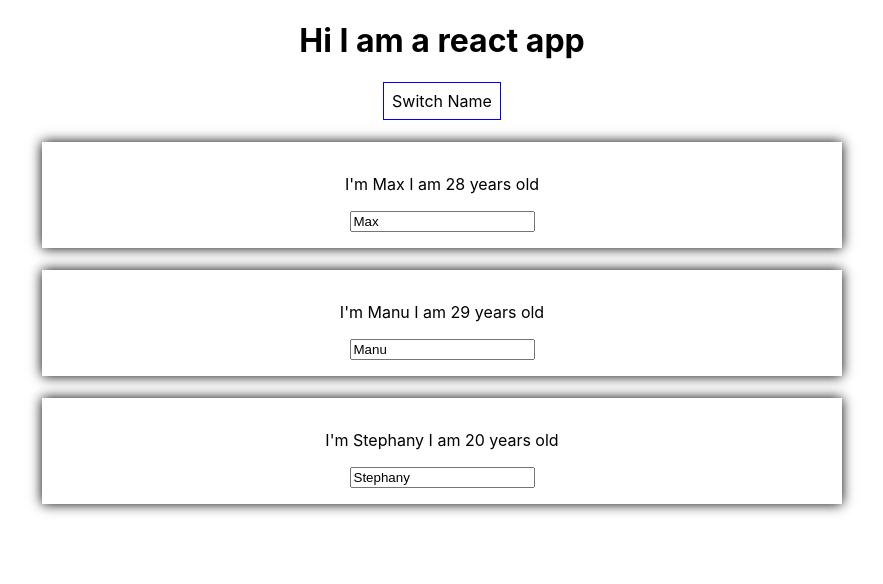
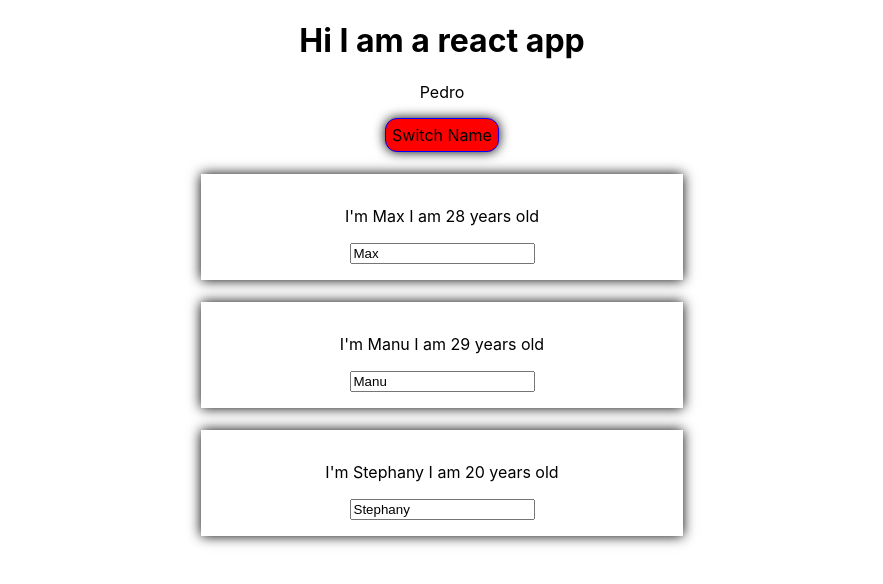
Before and after one commit to Pedro274/React-Class, a React (Create React App) app: page / in a window 1280 px wide. Both pictures are taken after a click on the button "Switch Name". Shown: the top 584 px of the page, without its empty margins (198-1081 px from the left). Built offline with nearby package versions, Linux system fonts and the light colour scheme.

Commit message:
using styled-components framework

```diff
--- a/package.json
+++ b/package.json
@@ -6,9 +6,12 @@
     "@testing-library/jest-dom": "^4.2.4",
     "@testing-library/react": "^9.4.0",
     "@testing-library/user-event": "^7.2.1",
+    "radium": "^0.26.0",
     "react": "^16.12.0",
     "react-dom": "^16.12.0",
-    "react-scripts": "3.3.0"
+    "react-scripts": "3.3.0",
+    "style-component": "0.0.1",
+    "styled-components": "^5.0.0"
   },
   "scripts": {
     "start": "react-scripts start",
--- a/src/App.css
+++ b/src/App.css
@@ -3,9 +3,17 @@
 }
 
 .buttonStyle {
-    background-color: white;
     font: inherit;
     border: 1px solid blue;
-    padding: 8px;
+    padding: 6px;
     cursor: pointer;
+    box-shadow: 0 0 12px black;
 }
+
+.red {
+  color: red;
+}
+
+.bold {
+  font-weight: bold;
+}
--- a/src/App.js
+++ b/src/App.js
@@ -1,8 +1,10 @@
 import React, {Component} from 'react';
 import './App.css';
-import Person from './Person/Person'
+import Person from './Person/Person';
 
-export default class App extends Component {
+
+
+class App extends Component {
 
     state = {
       person:[
@@ -37,6 +39,15 @@ export default class App extends Component {
   }
 
   render = () => {
+    let buttonStyle = {
+      borderRadius: '12px',
+      outlineStyle: 'none',
+      backgroundColor: 'rgb(91, 241, 45)',
+      ':hover': {
+        backgroundColor: 'lightblue',
+        color: 'black',
+      }
+    };
 
     let person = null;
 
@@ -52,12 +63,28 @@ export default class App extends Component {
                 change={this.nameChangeHandler.bind(this,person.id)}/>})
                 }
        </div>)
-    }
+
+       buttonStyle.backgroundColor = 'red';
+       buttonStyle[':hover'] = {
+                                  backgroundColor: 'white',
+                                  color: 'black'}
+    }// end of render method
+
+    const styleParagraph=[];
+    if(this.state.person.length <= 2){styleParagraph.push('red')};
+    if(this.state.person.length <= 1){styleParagraph.push('bold')};
 
 
-   return ( <div className="App">
+
+   return (
+   <div className="App">
       <h1>Hi I am a react app </h1>
-      <button className='buttonStyle' onClick={this.toggleHandler}>Switch Name</button>
+      <p className={styleParagraph.join(' ')}>Pedro </p>
+      <button className='buttonStyle' style={buttonStyle} onClick={this.toggleHandler}>Switch Name</button>
       {person}
-    </div>)}
+    </div>)
+
+  }
 }
+
+export default App;
--- a/src/Person/Person.js
+++ b/src/Person/Person.js
@@ -1,14 +1,30 @@
 import React from 'react';
 import './Person.css';
+import styled from 'styled-components';
+
+
+const StyleDiv = styled.div`
+        width: 450px ;
+        margin:  auto;
+        box-shadow: 0 0 12px black;
+        padding: 16px;
+        text-align: center;
+        margin-top: 22px;
+
+        @media (max-width: 500px) {
+            width: 100%
+        }
+`;
 
 const person = (props) => {
+
 return (
-    <div className='Person'>
+    //<div className='Person'>
+    <StyleDiv>
         <p onClick={props.click}>I'm {props.name} I am {props.age} years old</p>
         <p>{props.children}</p>
         <input type='text' onChange={props.change} value={props.name}/>
-    </div>
-
+    </StyleDiv>
 )};
 
 export default person;
```
Also changed, not shown: 1 other file (tests, documents, lock files or other folders).
